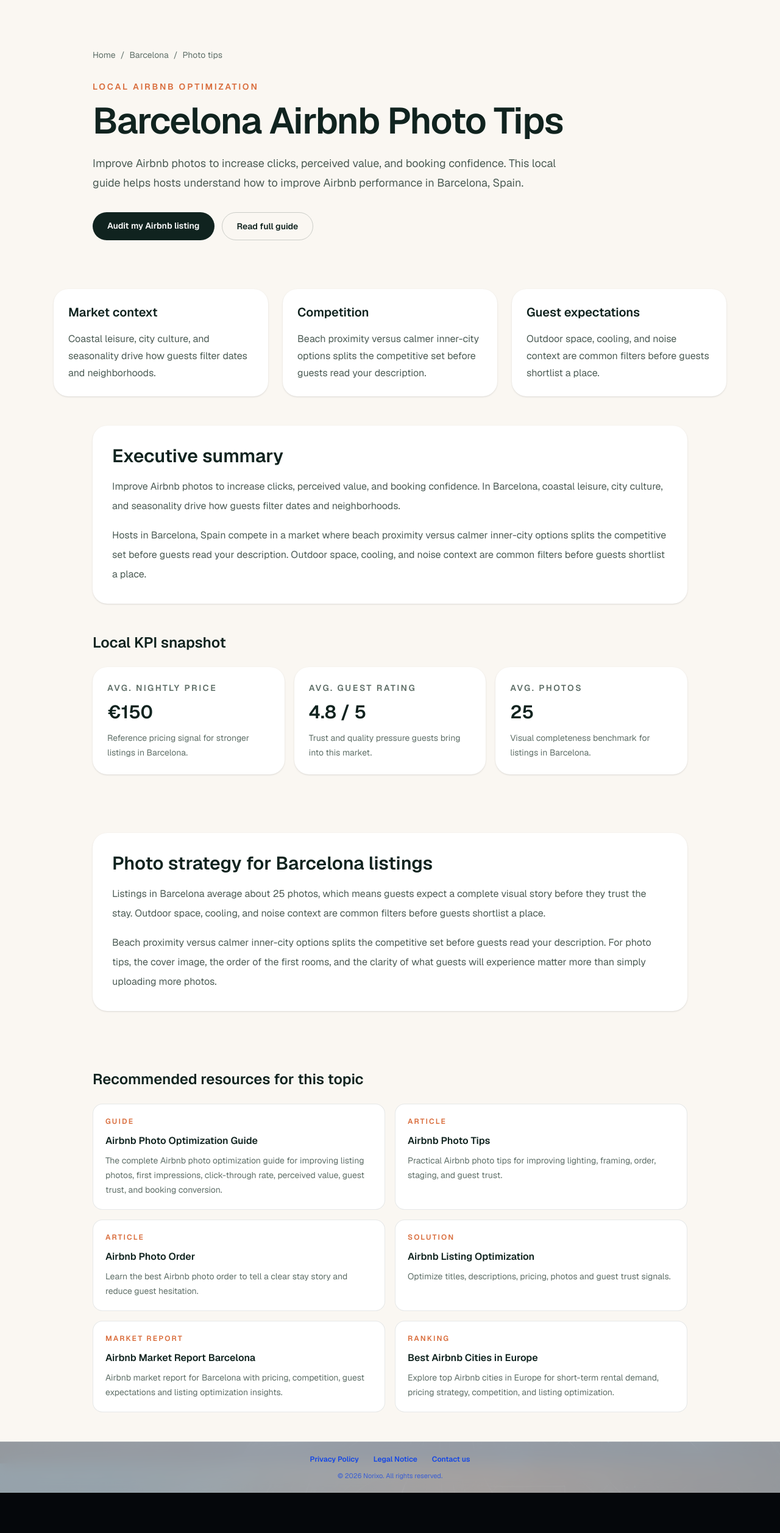
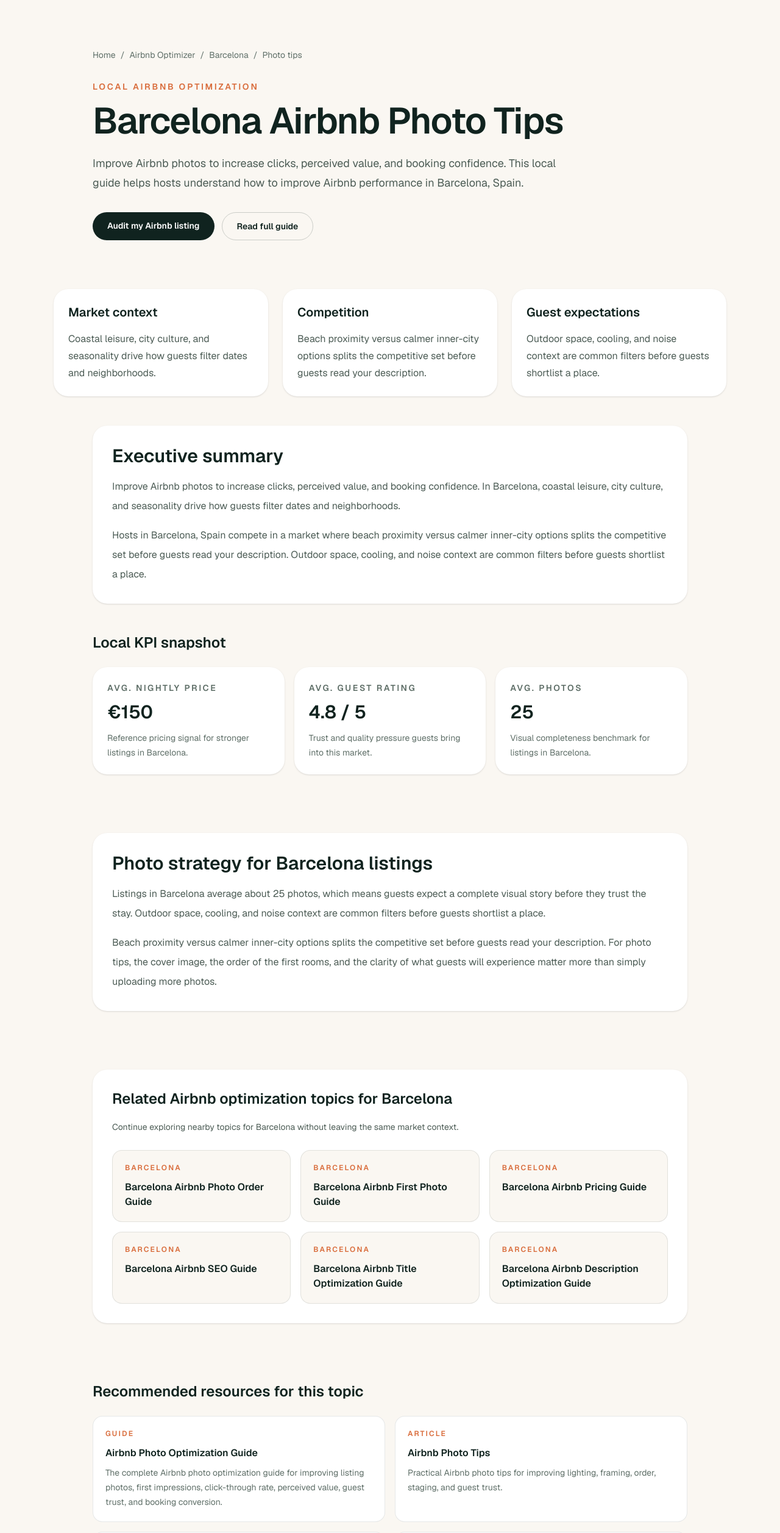
Before and after one commit to NorixoGroup/norixo-optimize, a Next.js app: page /airbnb-optimizer/barcelona/photo-tips in a window 1280 px wide. Shown: the top 2514 px of the page at 61% size. Before the commit the page ends 2448 px from the top, so only its background shows below. Built offline with nearby package versions, Linux system fonts and the light colour scheme; no server answers.

Commit message:
fix(seo): strengthen airbnb optimizer internal linking

```diff
--- a/app/airbnb-optimizer/[city]/[topic]/page.tsx
+++ b/app/airbnb-optimizer/[city]/[topic]/page.tsx
@@ -350,6 +350,22 @@ function buildRecommendedResources(city: City, topic: LocalSeoTopic) {
   return resources.slice(0, 6);
 }
 
+function buildRelatedTopics(currentTopic: LocalSeoTopic) {
+  const currentFamily = getTopicResourceFamily(currentTopic);
+  const sameFamily = localSeoTopics.filter(
+    (topic) =>
+      topic.slug !== currentTopic.slug &&
+      getTopicResourceFamily(topic) === currentFamily,
+  );
+  const remainingTopics = localSeoTopics.filter(
+    (topic) =>
+      topic.slug !== currentTopic.slug &&
+      !sameFamily.some((candidate) => candidate.slug === topic.slug),
+  );
+
+  return [...sameFamily, ...remainingTopics].slice(0, 6);
+}
+
 export function generateStaticParams() {
   return cities.flatMap((city) =>
     localSeoTopics.map((topic) => ({
@@ -382,6 +398,7 @@ export default async function LocalSeoPage({ params }: Props) {
 
   const executiveSummary = buildExecutiveSummary(city, topic);
   const topicAnalysis = buildTopicSpecificAnalysis(city, topic);
+  const relatedTopics = buildRelatedTopics(topic);
   const recommendedResources = buildRecommendedResources(city, topic);
 
   const pageUrl = `https://norixo.io/airbnb-optimizer/${city.slug}/${topic.slug}`;
@@ -472,6 +489,10 @@ export default async function LocalSeoPage({ params }: Props) {
         <nav className="mb-8 text-sm text-[#5F6F68]">
           <Link href="/" className="hover:text-[#10231F]">
             Home
+          </Link>
+          <span className="mx-2">/</span>
+          <Link href="/airbnb-optimizer" className="hover:text-[#10231F]">
+            Airbnb Optimizer
           </Link>
           <span className="mx-2">/</span>
           <Link href={`/airbnb-optimizer/${city.slug}`} className="hover:text-[#10231F]">
@@ -590,6 +611,37 @@ export default async function LocalSeoPage({ params }: Props) {
       </section>
 
       <section className="mx-auto max-w-5xl px-6 py-12">
+        <div className="rounded-3xl bg-white p-8 shadow-sm">
+          <h2 className="text-2xl font-semibold">
+            Related Airbnb optimization topics for {city.name}
+          </h2>
+          <p className="mt-4 text-sm leading-7 text-[#4C5C55]">
+            Continue exploring nearby topics for {city.name} without leaving the same market
+            context.
+          </p>
+          <nav
+            className="mt-6 grid gap-4 md:grid-cols-2 xl:grid-cols-3"
+            aria-label={`Related Airbnb optimization topics for ${city.name}`}
+          >
+            {relatedTopics.map((relatedTopic) => (
+              <Link
+                key={relatedTopic.slug}
+                href={`/airbnb-optimizer/${city.slug}/${relatedTopic.slug}`}
+                className="rounded-2xl border border-[#10231F]/10 bg-[#FAF7F2] p-5 transition hover:-translate-y-0.5 hover:shadow-md"
+              >
+                <p className="text-xs font-semibold uppercase tracking-[0.18em] text-[#D96C3B]">
+                  {city.name}
+                </p>
+                <p className="mt-3 font-semibold">
+                  {city.name} {relatedTopic.titleSuffix}
+                </p>
+              </Link>
+            ))}
+          </nav>
+        </div>
+      </section>
+
+      <section className="mx-auto max-w-5xl px-6 py-12">
         <h2 className="text-2xl font-semibold">Recommended resources for this topic</h2>
 
         <div className="mt-6 grid gap-4 md:grid-cols-2">
--- a/app/airbnb-optimizer/[city]/page.tsx
+++ b/app/airbnb-optimizer/[city]/page.tsx
@@ -3,6 +3,7 @@ import type { Metadata } from "next";
 import { notFound } from "next/navigation";
 
 import { cities, getCityBySlug, type City } from "@/data/cities";
+import { localSeoTopics } from "@/data/localSeo";
 import { buildCitySchema } from "@/lib/seo/buildCitySchema";
 import { buildCityMetadata } from "@/lib/seo/buildCityMetadata";
 
@@ -398,6 +399,30 @@ export default async function CityOptimizerPage({ params }: PageProps) {
         </div>
       </section>
 
+      <section className="nk-card nk-card-hover p-6" aria-labelledby="topics-heading">
+        <h2 id="topics-heading" className="nk-section-title">
+          Explore Airbnb optimization topics for {name}
+        </h2>
+        <p className="mt-2 text-[15px] leading-7 text-slate-700">
+          Browse every city-specific guide for {name} to move from high-level market context to
+          concrete pricing, photo, SEO, trust, and conversion improvements.
+        </p>
+        <nav
+          className="mt-6 grid gap-3 sm:grid-cols-2 xl:grid-cols-3"
+          aria-label={`${name} Airbnb optimization topics`}
+        >
+          {localSeoTopics.map((topic) => (
+            <Link
+              key={topic.slug}
+              href={`/airbnb-optimizer/${city.slug}/${topic.slug}`}
+              className="rounded-2xl border border-slate-200 bg-white p-4 text-sm font-medium text-slate-800 transition hover:-translate-y-0.5 hover:shadow-sm"
+            >
+              {city.name} {topic.titleSuffix}
+            </Link>
+          ))}
+        </nav>
+      </section>
+
       {/* Internal links — discrete crawl paths */}
       <section className="nk-section-card">
           <h2 className="text-xl font-semibold tracking-[-0.01em] text-slate-950">
--- a/app/airbnb-optimizer/page.tsx
+++ b/app/airbnb-optimizer/page.tsx
@@ -31,7 +31,7 @@ export const metadata: Metadata = {
 };
 
 export default function AirbnbOptimizerHubPage() {
-  const featuredCities = cities.slice(0, 24);
+  const featuredCities = cities;
   const featuredTopicLinks = cities.slice(0, 6).map((city, index) => ({
     city,
     topic: localSeoTopics[index],
--- a/components/marketing/MarketingTopNav.tsx
+++ b/components/marketing/MarketingTopNav.tsx
@@ -12,6 +12,7 @@ const marketingNavCopy = {
   en: {
     home: "Home",
     howItWorks: "How it works",
+    airbnbOptimizer: "Airbnb Optimizer",
     demo: "Demo",
     pricing: "Pricing",
     signIn: "Sign in",
@@ -21,6 +22,7 @@ const marketingNavCopy = {
   fr: {
     home: "Accueil",
     howItWorks: "Comment ça marche",
+    airbnbOptimizer: "Airbnb Optimizer",
     demo: "Démo",
     pricing: "Tarifs",
     signIn: "Se connecter",
@@ -30,6 +32,7 @@ const marketingNavCopy = {
   es: {
     home: "Inicio",
     howItWorks: "Cómo funciona",
+    airbnbOptimizer: "Airbnb Optimizer",
     demo: "Demo",
     pricing: "Precios",
     signIn: "Iniciar sesión",
@@ -39,6 +42,7 @@ const marketingNavCopy = {
   de: {
     home: "Startseite",
     howItWorks: "So funktioniert es",
+    airbnbOptimizer: "Airbnb Optimizer",
     demo: "Demo",
     pricing: "Preise",
     signIn: "Anmelden",
@@ -48,6 +52,7 @@ const marketingNavCopy = {
   it: {
     home: "Home",
     howItWorks: "Come funziona",
+    airbnbOptimizer: "Airbnb Optimizer",
     demo: "Demo",
     pricing: "Prezzi",
     signIn: "Accedi",
@@ -57,6 +62,7 @@ const marketingNavCopy = {
   pt: {
     home: "Início",
     howItWorks: "Como funciona",
+    airbnbOptimizer: "Airbnb Optimizer",
     demo: "Demonstração",
     pricing: "Preços",
     signIn: "Entrar",
@@ -66,6 +72,7 @@ const marketingNavCopy = {
   nl: {
     home: "Home",
     howItWorks: "Hoe het werkt",
+    airbnbOptimizer: "Airbnb Optimizer",
     demo: "Demo",
     pricing: "Prijzen",
     signIn: "Inloggen",
@@ -75,6 +82,7 @@ const marketingNavCopy = {
   ja: {
     home: "ホーム",
     howItWorks: "仕組み",
+    airbnbOptimizer: "Airbnb Optimizer",
     demo: "デモ",
     pricing: "料金",
     signIn: "サインイン",
@@ -84,6 +92,7 @@ const marketingNavCopy = {
   zh: {
     home: "首页",
     howItWorks: "运作方式",
+    airbnbOptimizer: "Airbnb Optimizer",
     demo: "演示",
     pricing: "价格",
     signIn: "登录",
@@ -93,6 +102,7 @@ const marketingNavCopy = {
   ko: {
     home: "홈",
     howItWorks: "작동 방식",
+    airbnbOptimizer: "Airbnb Optimizer",
     demo: "데모",
     pricing: "요금",
     signIn: "로그인",
@@ -102,6 +112,7 @@ const marketingNavCopy = {
   ar: {
     home: "الرئيسية",
     howItWorks: "كيف يعمل",
+    airbnbOptimizer: "Airbnb Optimizer",
     demo: "عرض توضيحي",
     pricing: "الأسعار",
     signIn: "تسجيل الدخول",
@@ -124,6 +135,7 @@ function stripLocale(pathname: string) {
 const navItems = [
   { href: "/", key: "home" },
   { href: "/how-it-works", key: "howItWorks" },
+  { href: "/airbnb-optimizer", key: "airbnbOptimizer" },
   { href: "/demo", key: "demo" },
   { href: "/pricing", key: "pricing" },
 ] as const;
```
